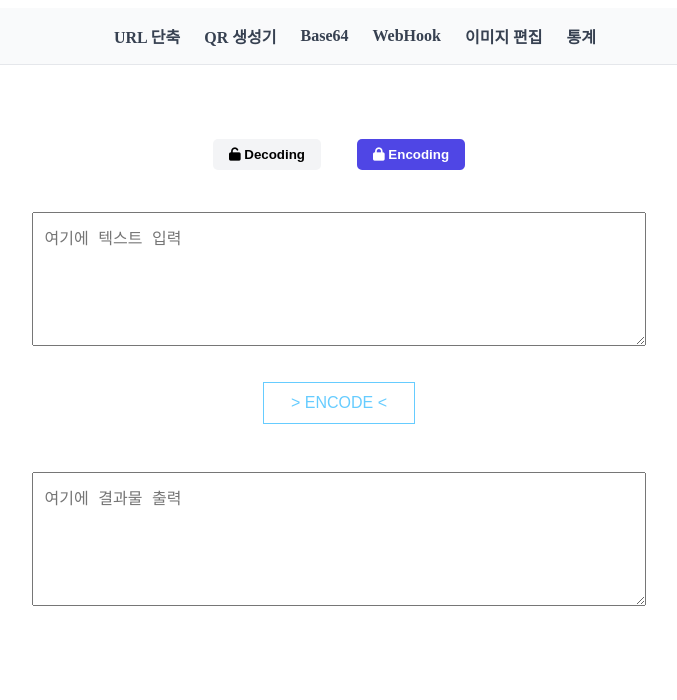
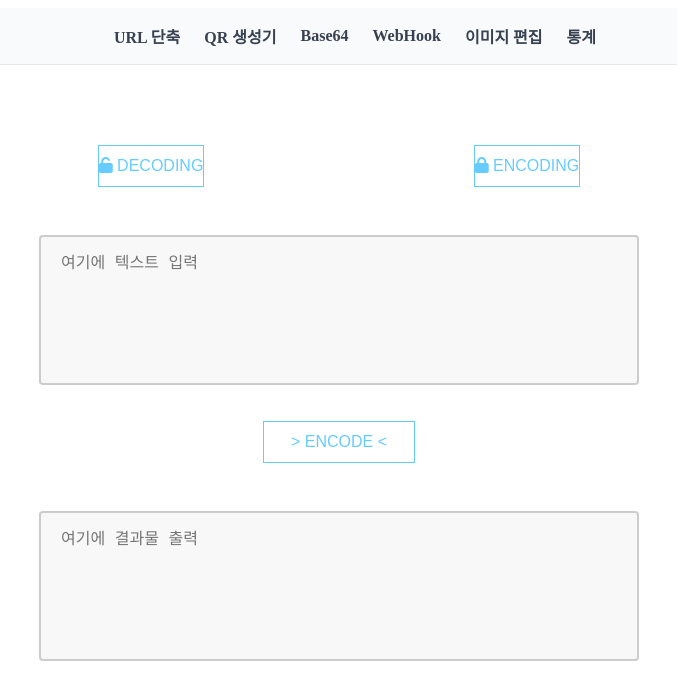
Before and after one commit to MaiBoii/webutilhub, a Vue app in the folder frontend/: page /base64 in a window 1280 px wide. Shown: the top 700 px of the page, without its empty margins (301-978 px from the left). Built offline with nearby package versions, Linux system fonts and the light colour scheme; a web font is replaced by a local one.

Commit message:
feat: 디자인 수정

```diff
--- a/frontend/src/components/Base64Tool.vue
+++ b/frontend/src/components/Base64Tool.vue
@@ -1,14 +1,14 @@
 <template>
   <main>
     <div class="mode-switch">
-      <button @click="setMode('decode')" :class="{ active: mode === 'decode' }">
+      <a @click="setMode('decode')" :class="['btn-1', { active: mode === 'decode' }]">
         <i class="fa-solid fa-unlock"></i>
         Decoding
-      </button>
-      <button @click="setMode('encode')" :class="{ active: mode === 'encode' }">
+      </a>
+      <a @click="setMode('encode')" :class="['btn-1', { active: mode === 'encode' }]">
         <i class="fa-solid fa-lock"></i>
         Encoding
-      </button>
+      </a>
     </div>
 
     <textarea v-model="input" placeholder="여기에 텍스트 입력" rows="6" />
@@ -90,6 +90,18 @@ textarea {
   margin: 1rem 0;
 }
 
+textarea {
+  width: 100%;
+  height: 150px;
+  padding: 12px 20px;
+  box-sizing: border-box;
+  border: 2px solid #ccc;
+  border-radius: 4px;
+  background-color: #f8f8f8;
+  font-size: 16px;
+  resize: none;
+}
+
 button {
   /* padding: 0.5rem 1rem;
   font-weight: bold;
--- a/frontend/src/components/ShortenForm.vue
+++ b/frontend/src/components/ShortenForm.vue
@@ -1,6 +1,5 @@
 <template>
   <main>
-    <!-- <h1>🔗 URL 단축 🔗</h1> -->
     <form @submit.prevent="shorten">
       <input v-model="originalUrl" type="url" placeholder="원본 URL 입력" required />
       <button type="submit">단축하기</button>
@@ -50,4 +49,17 @@
     font-size: 1rem;
     cursor: pointer;
   }
+
+  input {
+  width: 100%;
+  height: 50px;
+  padding: 12px 20px;
+  box-sizing: border-box;
+  border: 2px solid #ccc;
+  border-radius: 4px;
+  background-color: #f8f8f8;
+  font-size: 16px;
+  resize: none;
+}
+
   </style>
```
